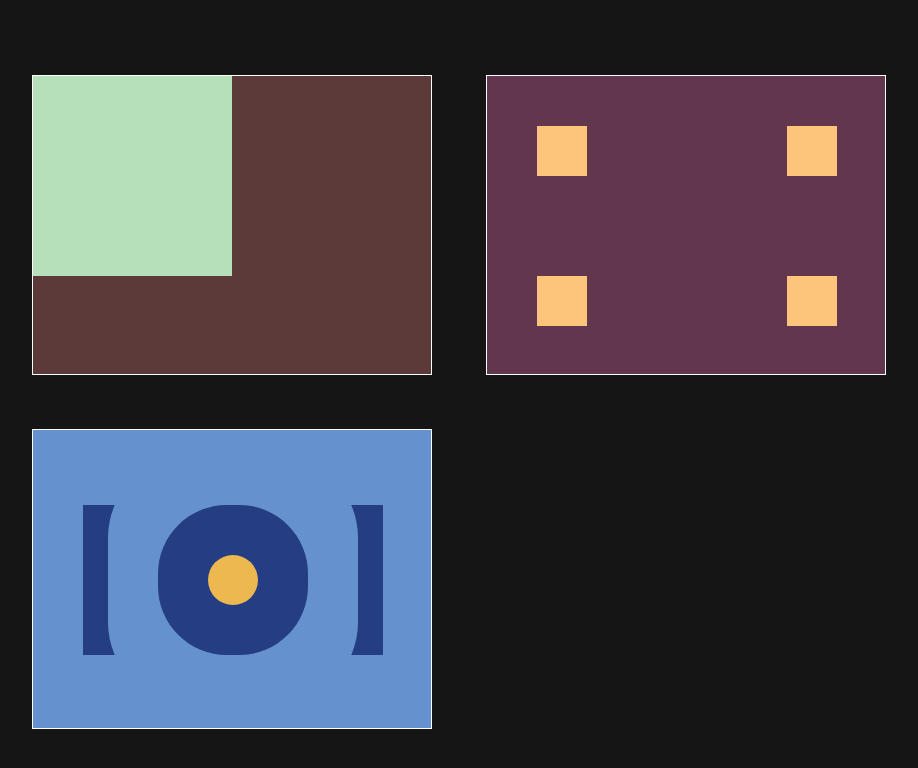
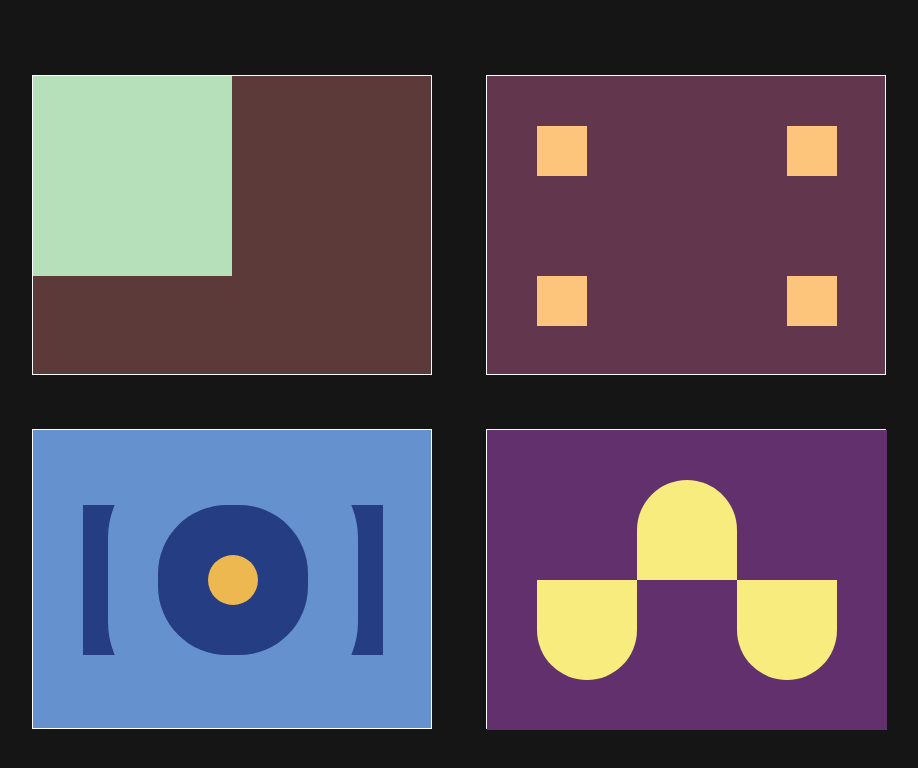
Before and after one commit to BrandonAJohnson/CSSBattleSolutions, a plain HTML site: page index.html in a window 1280 px wide. Shown: the whole page, without its empty margins (43-961 px from the left). Drawn offline with Linux system fonts and the light colour scheme.

Commit message:
battle 4

```diff
--- a/index.html
+++ b/index.html
@@ -110,10 +110,53 @@
 				0 0 0 100px #6592CF;
 		}
 		/* battle 3 end */
+
+		/* battle 4 */
+		#battle4 {
+			background: #62306D;
+			position: relative;
+		}
+		#battle4-container {
+			height: inherit;
+			width: inherit;
+			background: #62306D;
+		}
+		#battle4-container > div {
+			width: 100px;
+			height: 100px;
+			background: #F7EC7D;
+			border-radius: 75% 75% 0 0;
+			margin-bottom: 100px;
+			position: relative;
+			left: 0;
+			right: 0;
+			top: 50px;
+			margin: auto;
+		}
+		#battle4-container > div::before {
+			content: " ";
+			width: 100px;
+			height: 100px;
+			background: #F7EC7D;
+			border-radius: 0 0 75% 75%;
+			position: absolute;
+			left: -100px;
+			top: 100px;
+		}
+		#battle4-container > div::after {
+			content: " ";
+			width: 100px;
+			height: 100px;
+			background: #F7EC7D;
+			border-radius: 0 0 75% 75%;
+			position: absolute;
+			right: -100px;
+			top: 100px;
+		}
+		/* battle 4 end */
 	</style>
 </head>
 <body>
-
 	<div id="container">
 		<div class="item" id="battle1">
 			<div></div>
@@ -132,6 +175,11 @@
 				<div class="middle"></div>
 			</div>
 		</div>
+		<div class="item" id="battle4">
+			<div id="battle4-container">
+				<div></div>
+			</div>
+		</div>
 	</div>
 </body>
 </html>
```
